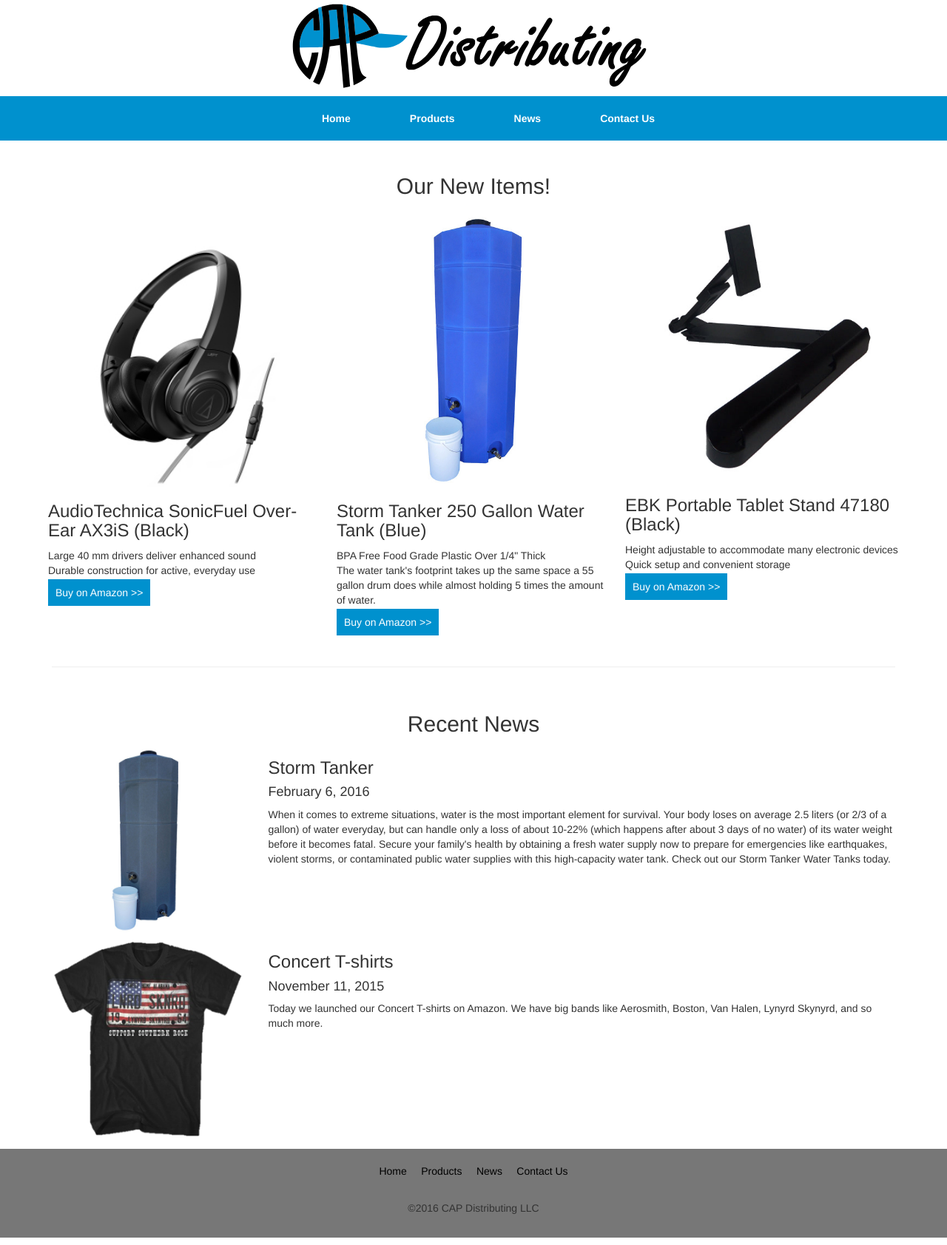
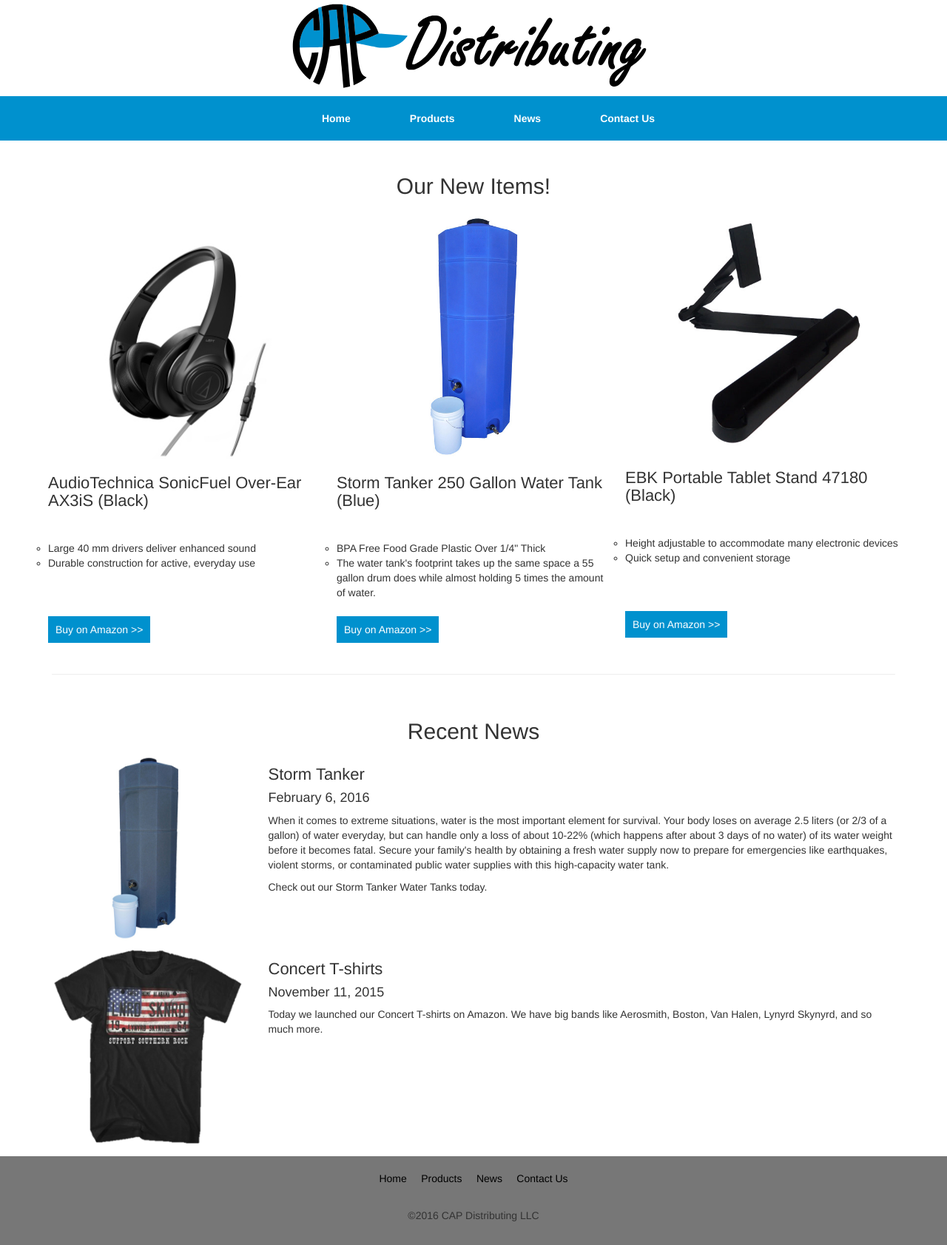
Before and after one commit to CAPDistributing/cap-website, a PHP site: page / in a window 1280 px wide. Shown: the whole page at 74% size. Run offline with PHP 8.4, Linux system fonts and the light colour scheme.

Commit message:
added basic styling

```diff
--- a/css/main.css
+++ b/css/main.css
@@ -1,5 +1,7 @@
   /* MAIN */
-
+h2 {
+	text-align: center;
+}
 
 
   /* HEADER */
@@ -95,23 +97,29 @@ nav {
 
 
 	/* PRODUCT PAGE */
-h2 {
-	text-align: center;
-}
 .product-info {
 	padding: 10px;
-	min-height: 550px;
+	min-height: 575px;
 }
 	.product-img {
-		width: 100%;
+		width: 90%;
+		display: block;
+		margin: 0 auto;
 	}
+		.product-img-video-games {
+			width: 70%;
+		}
 	.product-name {
-
+		height: 80px;
 	}
+		h3 {
+			font-size: 22px;
+		}
 	.product-bullets-ul {
-		list-style-type: none;
+		list-style-type: circle;
 		margin: 10px 0;
 		padding: 0;
+		height: 100px;
 	}
 		.product-bullets-li {
 
@@ -127,15 +135,19 @@ h2 {
 		}
 
 
+
+
 	/* NEWS */
 .news-img {
 	width: 100%;
 }
 
 
+
+
 	/* FOOTER */
 footer {
-	background: #777777;
+	background: #777;
 	text-align: center;
 	margin: 10px 0 0 0;
 	padding: 10px 0;
--- a/index.php
+++ b/index.php
@@ -32,22 +32,26 @@
 
     <div class="row" >
       <div class="col-md-3">
+        <a href ng-href="{{store.news[0].newsLink}}">
           <img class="news-img" ng-src="{{store.news[0].image.src}}" />
+        </a>
       </div>
       <div class="col-md-9">
           <h3>{{store.news[0].title}}</h3>
           <h4>{{store.news[0].date}}</h4>
-          <p>{{store.news[0].article}}</p>
+          <p ng-repeat="paragraphs in store.news[0].article">{{paragraphs}}</p>
       </div>
     </div>
     <div class="row" >
       <div class="col-md-3">
+        <a href ng-href="{{store.news[1].newsLink}}">
           <img class="news-img" ng-src="{{store.news[1].image.src}}" />
+        </a>
       </div>
       <div class="col-md-9">
           <h3>{{store.news[1].title}}</h3>
           <h4>{{store.news[1].date}}</h4>
-          <p>{{store.news[1].article}}</p>
+          <p ng-repeat="paragraphs in store.news[1].article">{{paragraphs}}</p>
       </div>
     </div>
 
--- a/news.php
+++ b/news.php
@@ -16,12 +16,14 @@
 
     <div class="row" ng-repeat="news in store.news" >
       <div class="col-md-3">
-          <img class="news-img" ng-src="{{news.image.src}}" />
+          <a href ng-href="{{news.newsLink}}">
+            <img class="news-img" ng-src="{{news.image.src}}" />
+          </a>
       </div>
       <div class="col-md-9">
           <h3>{{news.title}}</h3>
           <h4>{{news.date}}</h4>
-          <p>{{news.article}}</p>
+          <p ng-repeat="paragraphs in news.article">{{paragraphs}}</p>
       </div>
     </div>
 
--- a/video-games.php
+++ b/video-games.php
@@ -15,7 +15,7 @@
     <h2>Video Games</h2>
 
     <div class="col-md-4 product-info" ng-repeat="product in store.videoGames" ng-hide="product.soldOut">
-      <img class="product-img" ng-src="{{product.image.src}}" />
+      <img class="product-img product-img-video-games" ng-src="{{product.image.src}}" />
       <h3 class="product-name">{{product.name}}</h3>
       <ul class="product-bullets-ul">
         <li class="product-bullets-li">{{product.bullets[0]}}</li>
```
Also changed, not shown: scripts/app.js (+34 -17 lines).
